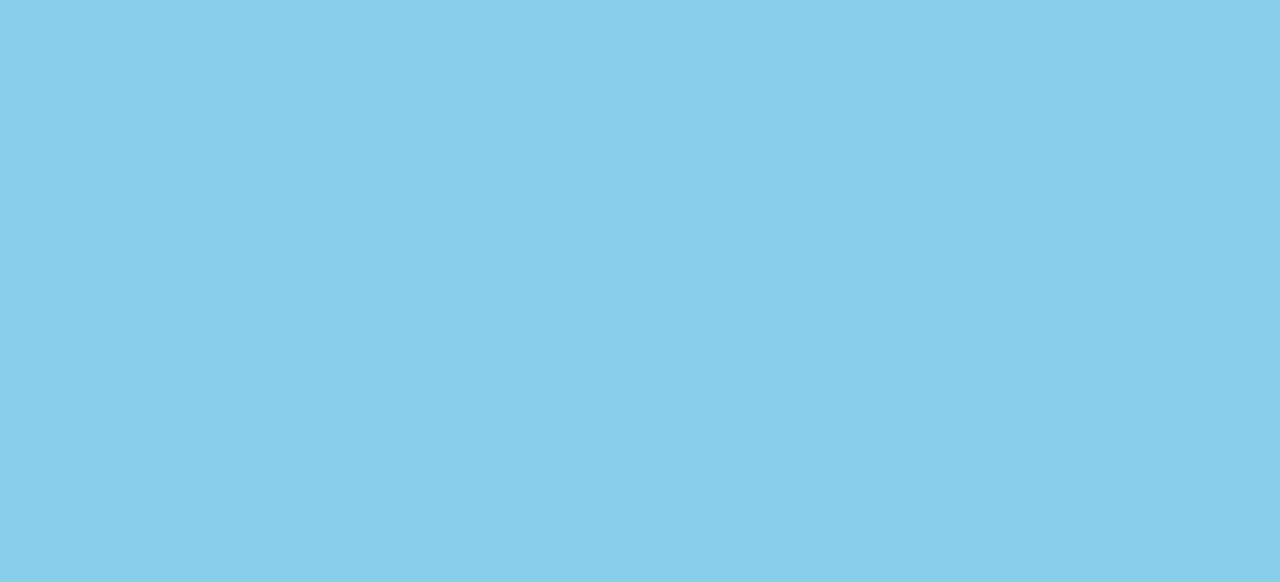
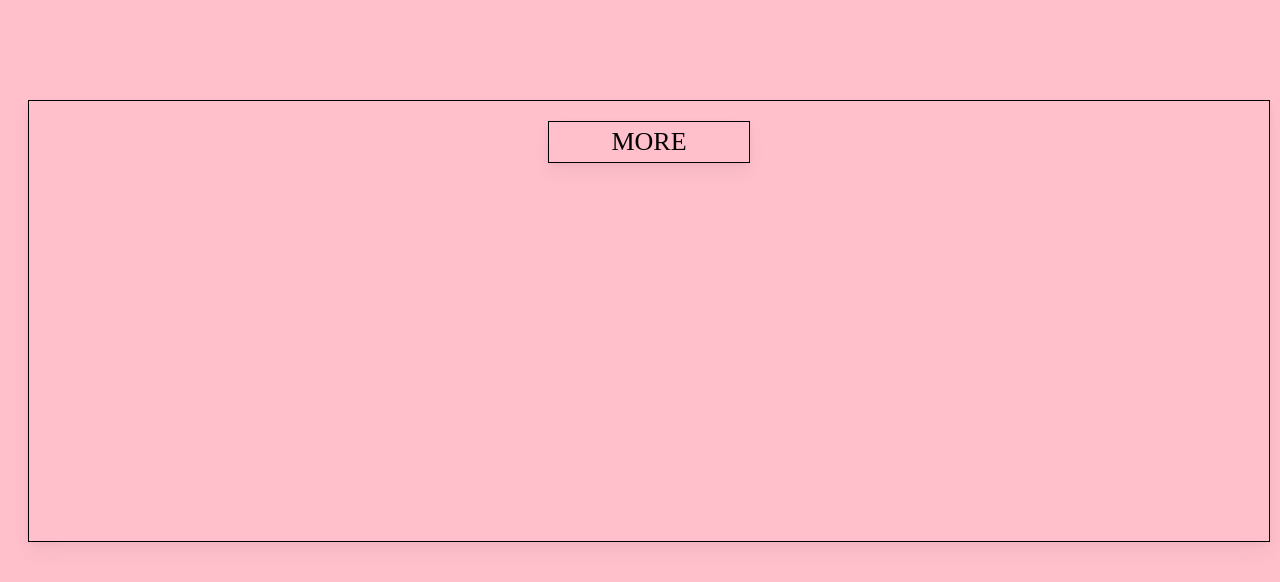
Before and after one commit to Vadym-Vasiliev/Vitaliy-reqres, a website: page src/index.pug in a window 1280 px wide. Drawn offline with nearby package versions, Linux system fonts and the light colour scheme; files that its build step writes are made by us from their sources.

Commit message:
add content

```diff
--- a/gulp/version.json
+++ b/gulp/version.json
@@ -1,3 +1,3 @@
 {
-    "main": "20221014171046"
+    "main": "20221107115746"
 }
--- a/src/html/head.pug
+++ b/src/html/head.pug
@@ -3,3 +3,4 @@ head
   meta(http-equiv="X-UA-Compatible", content="IE=edge")
   meta(name="viewport", content="width=device-width, initial-scale=1.0")
   link(rel="stylesheet", href="css/style.min.css")
+  title reqres
--- /dev/null
+++ b/src/html/main.pug
@@ -0,0 +1,6 @@
+section.main
+  .container
+    .main__body
+      .main__content
+        .main__list
+        .main__btn MORE
--- a/src/index.pug
+++ b/src/index.pug
@@ -4,5 +4,6 @@ html
   body
     include html/header
     main
+      include html/main
     include html/footer
     script(src="js/app.min.js")
--- a/src/js/app.js
+++ b/src/js/app.js
@@ -1,3 +1,4 @@
 import * as flsFunctions from "./modules/functions.js";
+import "./users.js";
 
 flsFunctions.isWebp();
--- a/src/scss/components/general.scss
+++ b/src/scss/components/general.scss
@@ -1,6 +1,13 @@
-html {
-  font-size: 16px;
+body {
+  font-size: 20px;
+
+  background-color: pink;
 }
-body {
-  background-color: skyblue;
+
+.container {
+  max-width: 1240px;
+  padding-left: 20px;
+  padding-right: 20px;
+  margin-left: auto;
+  margin-right: auto;
 }
--- /dev/null
+++ b/src/scss/components/main.scss
@@ -0,0 +1,58 @@
+.main {
+  &__content {
+    width: 1200px;
+    min-height: 400px;
+    padding: 20px;
+    border: 1px solid black;
+    margin-top: 100px;
+    margin-left: auto;
+    margin-right: auto;
+    margin-bottom: 20px;
+    box-shadow: 0px 10px 20px rgb(0 0 0 / 4%), 0px 2px 6px rgb(0 0 0 / 4%),
+      0px 0px 1px rgb(0 0 0 / 4%);
+
+    background-color: pink;
+  }
+
+  &__list {
+    display: flex;
+    flex-direction: column;
+    row-gap: 20px;
+  }
+
+  &__item {
+    display: flex;
+    align-items: center;
+    column-gap: 20px;
+    color: black;
+
+    &:last-child {
+      margin-bottom: 20px;
+    }
+  }
+
+  &__btn {
+    font-size: 26px;
+    width: 200px;
+    height: 40px;
+    cursor: pointer;
+    border: 1px solid black;
+    display: flex;
+    align-items: center;
+    justify-content: center;
+    margin-top: auto;
+    margin-left: auto;
+    margin-right: auto;
+    transition: 250ms linear;
+    box-shadow: 0px 10px 20px rgb(0 0 0 / 4%), 0px 2px 6px rgb(0 0 0 / 4%),
+      0px 0px 1px rgb(0 0 0 / 4%);
+
+    color: black;
+    background-color: pink;
+
+    &:hover,
+    &:focus {
+      background-color: rgba(255, 255, 255, 0.197);
+    }
+  }
+}
--- a/src/scss/style.scss
+++ b/src/scss/style.scss
@@ -1 +1,2 @@
 @import "./components/general";
+@import "./components/main";
```
Also changed, not shown: src/js/users.js (added, +39 -0 lines), dist/css/style.css, dist/css/style.min.css, dist/index.html, dist/js/app.min.js.
